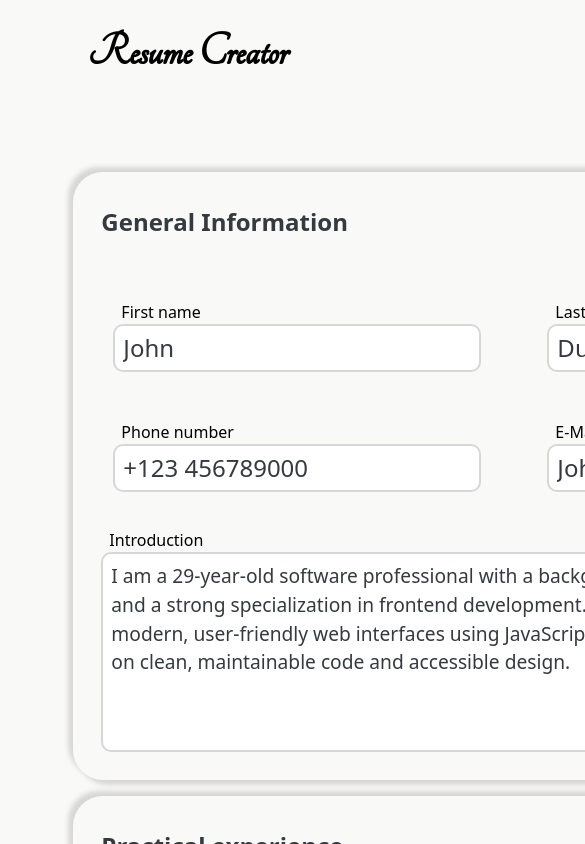
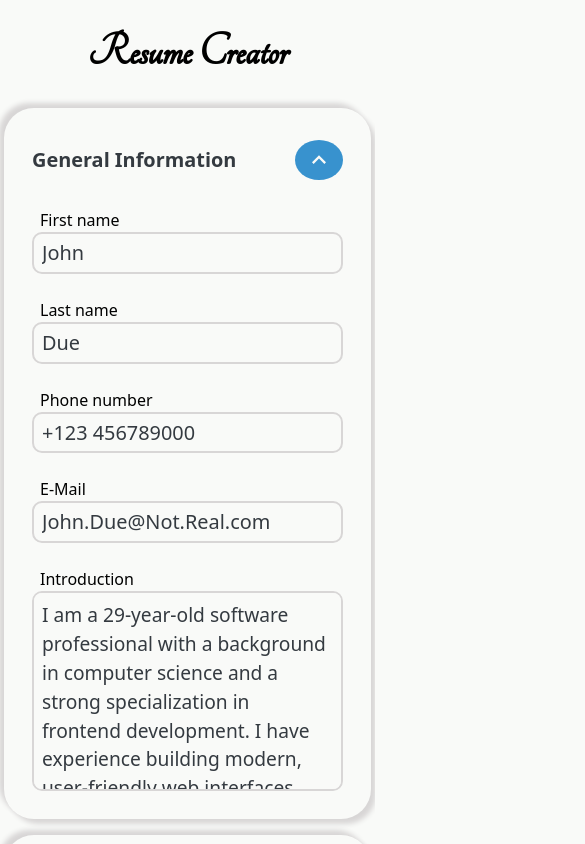
Before and after one commit to V1IRuZ/cv-application, a React (Vite) app: page / in a window 390 px wide. Shown: the top 844 px of the page, 585 px wide, since content can reach past the window. Built offline with nearby package versions, Linux system fonts and the light colour scheme.

Commit message:
style: create a responsive layout
- Responsive layout created to support screens of all sizes
- Input, select and textarea background color changed to the same as the rest of the form

```diff
--- a/src/styles/App.css
+++ b/src/styles/App.css
@@ -9,8 +9,12 @@
 }
 
 .form-view {
+  margin: 0 auto;
+  max-width: 2080px;
   display: grid;
-  grid-template-columns: repeat(2, 1fr);
+  padding: min(5%, 36px);
+  grid-template-columns: 1fr 230mm;
+  gap: min(36px, 5%);
 }
 
 header {
@@ -29,6 +33,8 @@ main {
 }
 
 .container {
+  margin: 0 auto;
+  width: clamp(320px, 100%, 230mm);
   position: relative;
 }
 
@@ -85,3 +91,58 @@ main {
   position: static;
   height: auto;
 }
+
+@media (max-width: 1440px) {
+  .form-view {
+    display: block;
+  }
+
+  .container {
+    margin-top: 24px;
+  }
+
+  .a4-container {
+    margin: 0 auto;
+    position: static;
+  }
+
+  form {
+    width: clamp(320px, 100%, 1280px);
+  }
+}
+
+@media (max-width: 950px) {
+  .form-view .container {
+    display: none;
+  }
+
+  .submit-view {
+    padding: 0;
+  }
+
+  .options {
+    flex-wrap: wrap;
+  }
+
+  .submit-view .container {
+     overflow: auto;
+  }
+}
+
+@media (max-width: 500px) {
+  .form-view form {
+    padding: 0;
+  }
+
+  main.form-view {
+    padding: 4px;
+  }
+
+  form .date,
+  form .language-skill,
+  form .name,
+  form .contact {
+    display: flex;
+    flex-direction: column;
+  }
+}
--- a/src/styles/Form.css
+++ b/src/styles/Form.css
@@ -7,7 +7,6 @@ form {
   --red: rgb(211, 99, 99);
   --box-shadow: 5px 5px 5px var(--shadow), -5px -5px 5px var(--shadow);
   margin: 0 auto;
-  padding: clamp(12px, 5%, 36px);
   width: clamp(320px, 100%, 230mm);
   display: flex;
   flex-direction: column;
@@ -31,9 +30,10 @@ form input,
 form select {
   padding: 4px 8px;
   color: var(--font-color);
-  font-size: 1.5rem;
+  font-size: clamp(0.8rem, 1vw + 1rem, 1.5rem);
   border: 2px solid var(--shadow);
   border-radius: 10px;
+  background-color: var(--white);
 }
 
 form input:focus,
@@ -48,8 +48,9 @@ form textarea {
   border-radius: 10px;
   padding: 8px;
   height: 200px;
-  font-size: 1.2rem;
+  font-size: clamp(0.8rem, 1vw + 1rem, 1.2rem);
   resize: none;
+  background-color: var(--white);
 }
 
 form label,
@@ -63,7 +64,7 @@ form button {
   border-radius: 10px;
   border-style: none;
   font-weight: 600;
-  font-size: 1.3rem;
+  font-size: clamp(0.8rem, 1vw + 1rem, 1.3rem);
   padding: 6px 10px;
 }
 
@@ -90,16 +91,7 @@ form button {
 }
 
 .general-information {
-  display: flex;
-  flex-direction: column;
-  gap: clamp(16px, 8%, 42px);
-}
-
-.name,
-.contact {
-  display: flex;
-  gap: clamp(16px, 8%, 42px);
-  padding: 12px;
+  gap: 16px;
 }
 
 .first-name,
@@ -117,15 +109,24 @@ form button {
   padding: 12px;
 }
 
-.date {
-  display: flex;
+.date,
+.language-skill,
+.name,
+.contact {
+  display: grid;
+  grid-template-columns: repeat(auto-fit, minmax(300px, 1fr));
 }
 
 .header {
   padding: 16px 12px;
   display: grid;
   grid-template-columns: 1fr 48px;
+  align-items: center;
   justify-content: space-between;
+}
+
+.header h1 {
+  font-size: clamp(1rem, 1vw + 1rem, 2rem);
 }
 
 .header button {
@@ -177,10 +178,6 @@ form button {
   padding: 12px;
 }
 
-.language-skill {
-  display: flex;
-}
-
 .cv-color {
   font-size: 2rem;
   opacity: 0;
```
